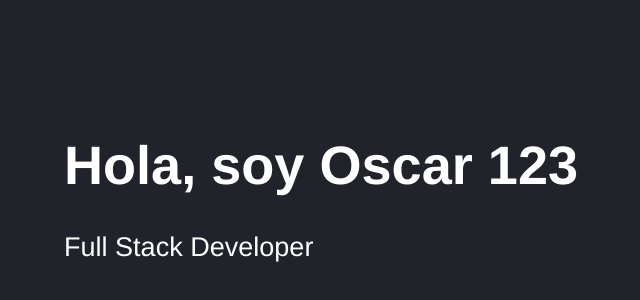
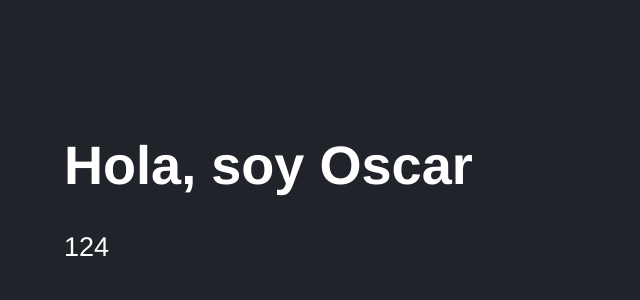
Before and after one commit to oscartrugo/React_Curso_Fernando_Herrera, a React (Vite) app in the folder 03-counter-app-vite/: page / in a window 1280 px wide. Shown: the part 50-350 px from the top of the page, without its empty margins (84-724 px from the left). Built offline with nearby package versions, Linux system fonts and the light colour scheme.

Commit message:
42. PropTypes

```diff
--- a/03-counter-app-vite/package.json
+++ b/03-counter-app-vite/package.json
@@ -10,6 +10,7 @@
     "preview": "vite preview"
   },
   "dependencies": {
+    "prop-types": "^15.8.1",
     "react": "^18.3.1",
     "react-dom": "^18.3.1"
   },
--- a/03-counter-app-vite/src/FirstApp.jsx
+++ b/03-counter-app-vite/src/FirstApp.jsx
@@ -1,11 +1,17 @@
 import React from 'react'
+import PropTypes from 'prop-types';
 
 export const FirstApp = ({title, subTitle}) => {
 
   return (
     <>
-        <h1>{ title } { subTitle }</h1>
-        <p>Full Stack Developer</p>
+        <h1>{ title }</h1>
+        <p>{ subTitle }</p>
     </>
   )
 }
+
+FirstApp.propTypes = {
+  title: PropTypes.string.isRequired,
+  subTitle: PropTypes.number.isRequired
+}
--- a/03-counter-app-vite/src/main.jsx
+++ b/03-counter-app-vite/src/main.jsx
@@ -5,6 +5,6 @@ import './styles.css';
 
 ReactDOM.createRoot(document.getElementById("root")).render( //Renderizar compoennte en el DOM
     <React.StrictMode>
-        <FirstApp title={'Hola, soy Oscar'} subTitle = {123} />
+        <FirstApp title={"Hola, soy Oscar"} subTitle={124} />
     </React.StrictMode>
 )
```
